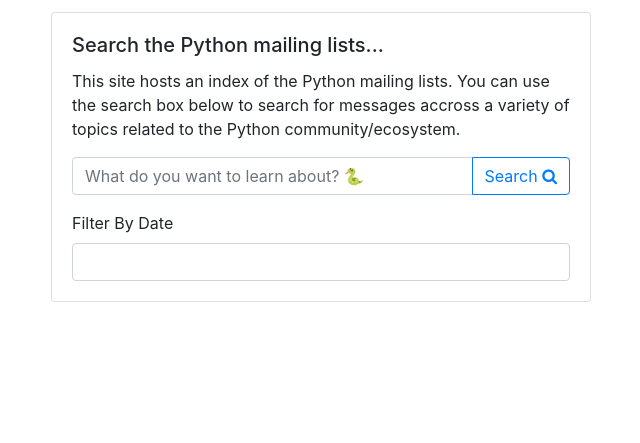
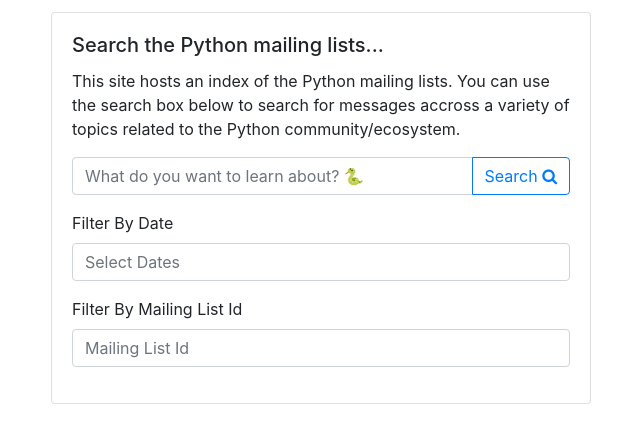
Before and after one commit to bcongdon/cs410-project, a Flask app: page / in a window 1280 px wide. Shown: the part 56-499 px from the top of the page, without its empty margins (319-959 px from the left). Run offline with Flask 2, Linux system fonts and the light colour scheme; parts of the project's set-up code (start-up, migrations or seed data) failed here and were passed over; some libraries are stand-ins or nearby versions.

Commit message:
Add ability to filter by mailing list

```diff
--- a/python_search/frontend/app.py
+++ b/python_search/frontend/app.py
@@ -17,8 +17,10 @@
 def search():
     query = request.args.get('query', '')
     daterange = request.args.get('daterange', '')
+    mail_list_id = request.args.get('mail-id', '')
     searcher = IndexSearcher(app.config["index_dir"])
-    search_results = [result for result in searcher.search(query) if within_range(result.sent_at, daterange)]
+    search_results = [result for result in searcher.search(query)
+                    if within_range(result.sent_at, daterange) and same_list(result.list_id, mail_list_id)]
 
     for result in search_results:
         result.text = render_as_html(result.text)
@@ -73,5 +75,10 @@
     return sent_time >= start_date and sent_time < end_date
 
 
+def same_list(result_list_id, filter_list_id):
+    if not filter_list_id:
+        return True
+    return filter_list_id == result_list_id
+
 if __name__ == "__main__":
     app.run(debug=True)
--- a/python_search/frontend/templates/index.html
+++ b/python_search/frontend/templates/index.html
@@ -22,8 +22,14 @@
               </div>
             </div>
             <label for="datefilter">Filter By Date</label>
-            <div class="input-group">
-              <input class="form-control" type="text" id="datefilter" name="daterange" value=""/>
+            <div class="input-group mb-3">
+              <input class="form-control" type="text" id="datefilter" name="daterange" value="" placeholder="Select Dates" />
+            </div>
+            <label for="datefilter">Filter By Mailing List Id</label>
+            <div class="input-group mb-3">
+              <input class="form-control"
+                     placeholder="Mailing List Id"
+                     name="mail-id">
             </div>
         </form>
       </div>
```
